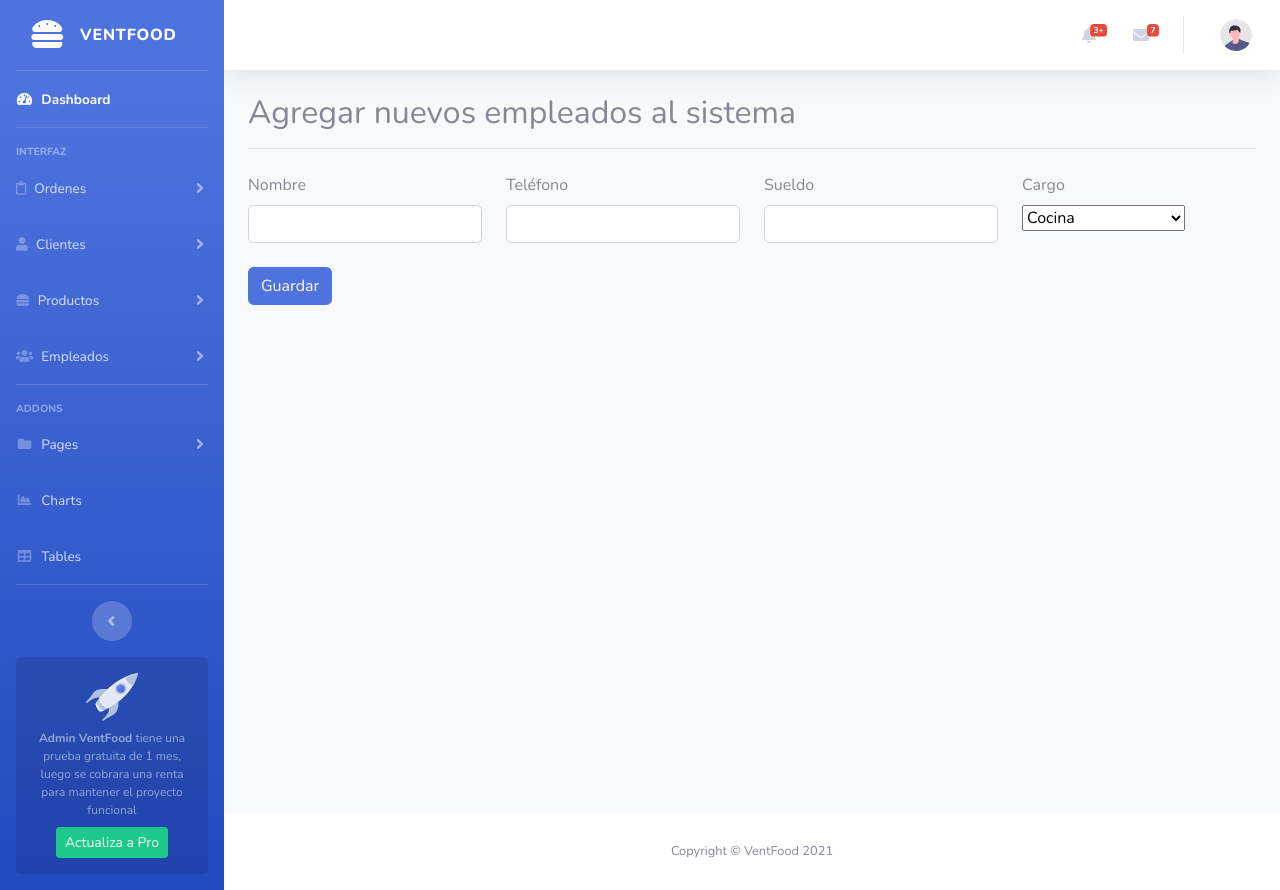
After one commit to JosueAVRojas/VentFood, a Laravel app: a page that uses resources/views/layouts/sidebarDash.blade.php in a window 1280 px wide. The commit adds this page. Run offline with Laravel 8, Linux system fonts and the light colour scheme; data that the repository does not hold is empty.

Commit message:
Dashboard - listar y agregar empleados
Se agrega el apartado en donde el usuario podrá ver los empelados que tiene así como poder agregarlos.

```diff
--- /dev/null
+++ b/app/Http/Controllers/PersonalController.php
@@ -0,0 +1,101 @@
+<?php
+
+namespace App\Http\Controllers;
+
+use App\Http\Controllers\Controller;
+use Illuminate\Http\Request;
+use App\Models\PersonalModel;
+use App\Models\CargoModel;
+use Illuminate\Support\Facades\DB;
+
+class PersonalController extends Controller
+{
+    /**
+     * Display a listing of the resource.
+     *
+     * @return \Illuminate\Http\Response
+     */
+    public function index(Request $request)
+    {
+        $texto=trim($request->get('texto'));
+        $empleados=DB::table('empleados')
+        ->SELECT('id', 'nombre', 'telefono', 'sueldo', 'cargo')
+        ->WHERE('nombre', 'LIKE', '%'.$texto.'%')
+        ->paginate(10);
+
+        return view('empleados.listarEmpleados', compact('empleados', 'texto'));
+    }
+
+
+    /**
+     * Show the form for creating a new resource.
+     *
+     * @return \Illuminate\Http\Response
+     */
+    public function create()
+    {
+        return view("empleados.agregarEmpleados");
+    }
+
+    /**
+     * Store a newly created resource in storage.
+     *
+     * @param  \Illuminate\Http\Request  $request
+     * @return \Illuminate\Http\Response
+     */
+    public function store(Request $request)
+    {
+        $empleados = new PersonalModel;
+        $empleados->nombre=$request->input('nombre');
+        $empleados->telefono=$request->input('telefono');
+        $empleados->sueldo=$request->input('sueldo');
+        $empleados->cargo=$request->input('cargo');
+        $empleados->save();
+        return redirect()->route('listarEmpleados.index');
+    }
+
+    /**
+     * Display the specified resource.
+     *
+     * @param  int  $id
+     * @return \Illuminate\Http\Response
+     */
+    public function show($id)
+    {
+
+    }
+
+    /**
+     * Show the form for editing the specified resource.
+     *
+     * @param  int  $id
+     * @return \Illuminate\Http\Response
+     */
+    public function edit($id)
+    {
+        //
+    }
+
+    /**
+     * Update the specified resource in storage.
+     *
+     * @param  \Illuminate\Http\Request  $request
+     * @param  int  $id
+     * @return \Illuminate\Http\Response
+     */
+    public function update(Request $request, $id)
+    {
+        //
+    }
+
+    /**
+     * Remove the specified resource from storage.
+     *
+     * @param  int  $id
+     * @return \Illuminate\Http\Response
+     */
+    public function destroy($id)
+    {
+        //
+    }
+}
--- /dev/null
+++ b/resources/views/empleados/agregarEmpleados.blade.php
@@ -0,0 +1,40 @@
+@extends('layouts.mainDash')
+@section('contenido')
+
+<!-- Page Heading -->
+<div class="d-sm-flex align-items-center justify-content-between mb-3">
+    <h1 class="h2 mb-0 text-gray-600">Agregar nuevos empleados al sistema</h1>
+</div>
+<hr/>
+<form class="row g-3"  action="{{route('listarEmpleados.store')}}" method="post">
+  @csrf
+  <div class="col-md-3 mt-2">
+    <label for="nombre" class="form-label">Nombre</label>
+    <input type="text" name="nombre" class="form-control" id="nombre" required maxlength="100">
+  </div>
+  <div class="col-md-3 mt-2">
+    <label for="telefono" class="form-label">Teléfono</label>
+    <input type="text" name="telefono" class="form-control" id="telefono" required maxlength="10">
+  </div>
+  <div class="col-md-3 mt-2">
+    <label for="sueldo" class="form-label">Sueldo</label>
+    <input type="number" class="form-control" id="sueldo" name="sueldo" required maxlength="10">
+  </div>
+  <div class="col-md-3 mt-2">
+        <label for="cargo" class="form-label form-select-lg mb-2">Cargo</label><br>
+        <select class="form-select" aria-label="size 3 select example" name="cargo" id="cargo">
+            <option selected value="1">Cocina</option>
+            <option value="2">Ayudante de cocina</option>
+            <option value="3">Mesero</option>
+            <option value="4">Repartidor</option>
+            <option value="5">Encargado de caja</option>
+        </select>
+  </div>
+
+  <div class="col-12 mt-4">
+    <input type="submit" class="btn btn-primary" value="Guardar">
+  </div>
+</form>
+
+
+@endsection
--- a/resources/views/layouts/sidebarDash.blade.php
+++ b/resources/views/layouts/sidebarDash.blade.php
@@ -82,14 +82,14 @@
                 <a class="nav-link collapsed" href="#" data-toggle="collapse" data-target="#collapseRepartidor"
                     aria-expanded="true" aria-controls="collapseUtilities">
                     <i class="fas fa-users"></i>
-                    <span>Personal</span>
+                    <span>Empleados</span>
                 </a>
                 <div id="collapseRepartidor" class="collapse" aria-labelledby="headingUtilities"
                     data-parent="#accordionSidebar">
                     <div class="bg-white py-2 collapse-inner rounded">
                         <h6 class="collapse-header">Utilidades del personal:</h6>
-                        <a class="collapse-item" href="#">Agregar</a>
-                        <a class="collapse-item" href="#">Buscar</a>
+                        <a class="collapse-item" href="{{route('listarEmpleados.create')}}">Agregar</a>
+                        <a class="collapse-item" href="/listarEmpleados">Buscar</a>
                     </div>
                 </div>
             </li>
--- a/routes/web.php
+++ b/routes/web.php
@@ -3,7 +3,7 @@
 use Illuminate\Support\Facades\Route;
 use App\Http\Controllers\ClienteController;
 use App\Http\Controllers\ProductoController;
-
+use App\Http\Controllers\PersonalController;
 
 /*
 |--------------------------------------------------------------------------
@@ -36,6 +36,7 @@ Route::resource('/listarCliente', ClienteController::class);
 
 Route::resource('/listarProductos', ProductoController::class);
 
+Route::resource('/listarEmpleados', PersonalController::class);
 
 Auth::routes();
 
```
Also changed, not shown: app/Models/CargoModel.php (added, +11 -0 lines), app/Models/PersonalModel.php (added, +12 -0 lines), resources/views/empleados/listarEmpleados.blade.php (added, +64 -0 lines).
